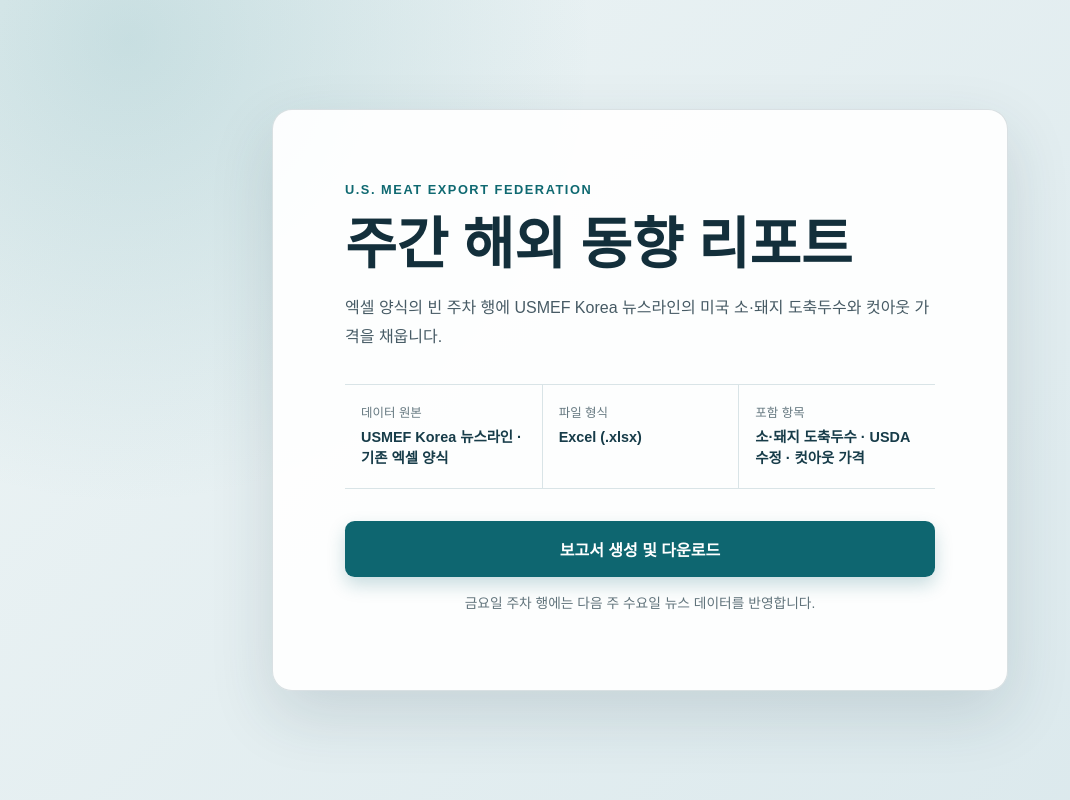
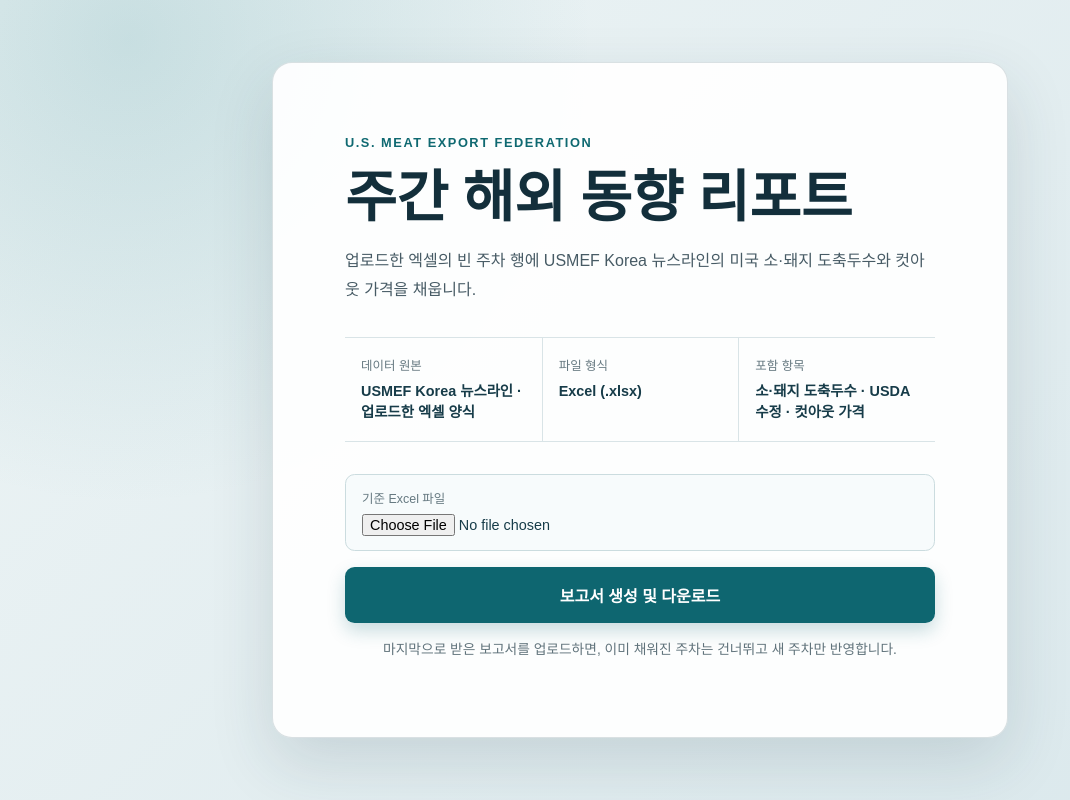
Before and after one commit to tjs0408/usmef-news-report, a Flask app: page / in a window 1280 px wide. Shown: the whole page, without its empty margins (0-1070 px from the left). Run offline with Flask 3, Linux system fonts and the light colour scheme.

Commit message:
Generate reports from uploaded workbook templates

```diff
--- a/app.py
+++ b/app.py
@@ -5,8 +5,9 @@
 from datetime import date, datetime
 import os
 from pathlib import Path
+import tempfile
 
-from flask import Flask, redirect, render_template, send_file, url_for
+from flask import Flask, redirect, render_template, request, send_file, url_for
 
 from src.crawler import fetch_market_data_for_report_dates
 from src.template_report import find_pending_report_dates, write_market_data_to_template
@@ -14,9 +15,9 @@
 
 PROJECT_ROOT = Path(__file__).resolve().parent
 OUTPUT_DIR = PROJECT_ROOT / "output"
-TEMPLATE_PATH = PROJECT_ROOT / "report_template" / "해외시장_수급_및_가격_동향_양식.xlsx"
 
 app = Flask(__name__)
+app.config["MAX_CONTENT_LENGTH"] = 20 * 1024 * 1024
 
 
 @app.get("/")
@@ -33,11 +34,22 @@
 
 @app.post("/generate-report")
 def generate_report():
-    """양식의 비어 있는 주차 행에 USMEF 소고기 지표를 채워 내려줍니다."""
+    """업로드한 양식의 비어 있는 주차 행에 USMEF 시장 지표를 채워 내려줍니다."""
+    uploaded_template = request.files.get("template_file")
+    temporary_template_path: Path | None = None
     try:
-        if not TEMPLATE_PATH.exists():
-            raise RuntimeError("보고서 엑셀 양식을 찾지 못했습니다.")
-        pending_rows = find_pending_report_dates(TEMPLATE_PATH, date.today())
+        if uploaded_template is None or not uploaded_template.filename:
+            raise RuntimeError("기준으로 사용할 Excel 파일을 업로드해 주세요.")
+        if Path(uploaded_template.filename).suffix.lower() != ".xlsx":
+            raise RuntimeError(".xlsx 형식의 Excel 파일만 업로드할 수 있습니다.")
+
+        OUTPUT_DIR.mkdir(parents=True, exist_ok=True)
+        descriptor, temporary_name = tempfile.mkstemp(suffix=".xlsx", dir=OUTPUT_DIR)
+        os.close(descriptor)
+        temporary_template_path = Path(temporary_name)
+        uploaded_template.save(temporary_template_path)
+
+        pending_rows = find_pending_report_dates(temporary_template_path, date.today())
         if not pending_rows:
             raise RuntimeError("현재 양식에서 현행화할 주차가 없습니다.")
         report_dates = {date.fromisoformat(str(row["reportDate"])) for row in pending_rows}
@@ -45,10 +57,13 @@
         created_at = datetime.now().strftime("%Y%m%d_%H%M%S")
         report_filename = f"해외시장_수급_및_가격_동향_{created_at}.xlsx"
         report_path = OUTPUT_DIR / report_filename
-        write_market_data_to_template(TEMPLATE_PATH, report_path, pending_rows, market_data)
+        write_market_data_to_template(temporary_template_path, report_path, pending_rows, market_data)
     except RuntimeError as error:
         app.logger.exception("USMEF 뉴스라인 보고서 생성 실패")
         return f"보고서 생성에 실패했습니다: {error}", 502
+    finally:
+        if temporary_template_path is not None:
+            temporary_template_path.unlink(missing_ok=True)
 
     return send_file(
         report_path,
--- a/static/style.css
+++ b/static/style.css
@@ -120,6 +120,23 @@
   opacity: 0.76;
 }
 
+.upload-field {
+  display: block;
+  margin: 0 0 1rem;
+  padding: 0.9rem 1rem;
+  border: 1px solid #cbdcdf;
+  border-radius: 0.6rem;
+  background: #f7fbfc;
+}
+
+.upload-field input {
+  display: block;
+  width: 100%;
+  color: #173c49;
+  font: inherit;
+  font-size: 0.9rem;
+}
+
 .button-loading {
   display: none;
 }
--- a/templates/index.html
+++ b/templates/index.html
@@ -13,13 +13,13 @@
       <p class="eyebrow">U.S. MEAT EXPORT FEDERATION</p>
       <h1 id="page-title">주간 해외 동향 리포트</h1>
       <p class="description">
-        엑셀 양식의 빈 주차 행에 USMEF Korea 뉴스라인의 미국 소·돼지 도축두수와 컷아웃 가격을 채웁니다.
+        업로드한 엑셀의 빈 주차 행에 USMEF Korea 뉴스라인의 미국 소·돼지 도축두수와 컷아웃 가격을 채웁니다.
       </p>
 
       <div class="report-details" aria-label="보고서 구성">
         <div>
           <span class="detail-label">데이터 원본</span>
-          <strong>USMEF Korea 뉴스라인 · 기존 엑셀 양식</strong>
+          <strong>USMEF Korea 뉴스라인 · 업로드한 엑셀 양식</strong>
         </div>
         <div>
           <span class="detail-label">파일 형식</span>
@@ -31,14 +31,18 @@
         </div>
       </div>
 
-      <form id="report-form" action="{{ url_for('generate_report') }}" method="post">
+      <form id="report-form" action="{{ url_for('generate_report') }}" method="post" enctype="multipart/form-data">
+        <label class="upload-field" for="template-file">
+          <span class="detail-label">기준 Excel 파일</span>
+          <input id="template-file" name="template_file" type="file" accept=".xlsx" required>
+        </label>
         <button id="generate-button" type="submit">
           <span class="button-label">보고서 생성 및 다운로드</span>
           <span class="button-loading" aria-hidden="true">뉴스라인을 분석하고 있습니다…</span>
         </button>
       </form>
       <p id="status-message" class="status-message" aria-live="polite">
-        금요일 주차 행에는 다음 주 수요일 뉴스 데이터를 반영합니다.
+        마지막으로 받은 보고서를 업로드하면, 이미 채워진 주차는 건너뛰고 새 주차만 반영합니다.
       </p>
     </section>
   </main>
@@ -55,7 +59,7 @@
       status.textContent = "양식의 비어 있는 주차 행을 현행화하고 있습니다.";
 
       try {
-        const response = await fetch(form.action, { method: "POST" });
+        const response = await fetch(form.action, { method: "POST", body: new FormData(form) });
         if (!response.ok) {
           throw new Error(await response.text());
         }
```
